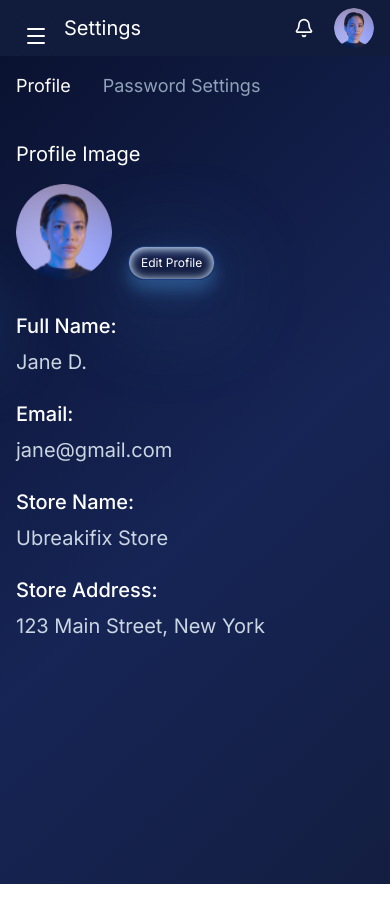
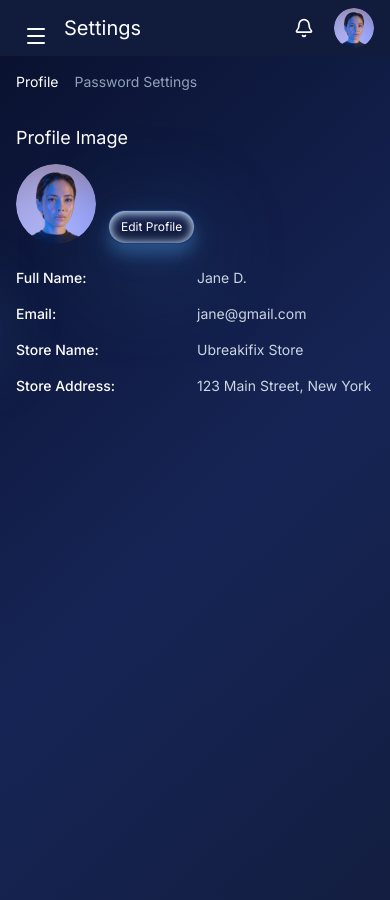
Before and after one commit to FyslAhmd/FAI-Assessment1, a React (Vite) app: page /settings in a window 390 px wide. Built offline with nearby package versions, Linux system fonts and the light colour scheme.

Commit message:
make settings responsive

```diff
--- a/src/pages/Settings.jsx
+++ b/src/pages/Settings.jsx
@@ -14,16 +14,16 @@ function Settings() {
 
   return (
     <div
-      className="min-h-screen -m-6 lg:-m-8 p-6 lg:p-8"
+      className="min-h-screen -m-4 sm:-m-6 lg:-m-8 p-4 sm:p-6 lg:p-8"
       style={{
         background:
           "linear-gradient(137.23deg, rgba(1.89, 5.94, 23.59, 1) -34.38%, rgba(22.25, 36.5, 85.6, 1) 54.595%, rgba(15, 23, 43, 1) 143.569%)",
       }}
     >
-      <div className="mb-8 flex gap-8">
+      <div className="mb-6 sm:mb-8 flex gap-4 sm:gap-8">
         <button
           onClick={() => setActiveTab("profile")}
-          className={`text-lg pb-2 transition-colors ${
+          className={`text-sm sm:text-lg pb-2 transition-colors ${
             activeTab === "profile" ? "text-white" : "text-slate-400"
           }`}
         >
@@ -31,7 +31,7 @@ function Settings() {
         </button>
         <button
           onClick={() => setActiveTab("password")}
-          className={`text-lg pb-2 transition-colors ${
+          className={`text-sm sm:text-lg pb-2 transition-colors ${
             activeTab === "password" ? "text-white" : "text-slate-400"
           }`}
         >
@@ -45,20 +45,20 @@ function Settings() {
           animate={{ opacity: 1, y: 0 }}
           transition={{ duration: 0.3 }}
         >
-          <div className="mb-8">
-            <p className="text-white text-xl mb-4">Profile Image</p>
-            <div className="flex items-end gap-4">
-              <div className="relative w-24 h-24">
+          <div className="mb-6 sm:mb-8">
+            <p className="text-white text-lg sm:text-xl mb-3 sm:mb-4">Profile Image</p>
+            <div className="flex items-end gap-3 sm:gap-4">
+              <div className="relative w-20 h-20 sm:w-24 sm:h-24">
                 <img
                   src="/profile.png"
                   alt="Profile"
-                  className="w-24 h-24 rounded-full"
+                  className="w-20 h-20 sm:w-24 sm:h-24 rounded-full"
                 />
                 {isEditMode && (
                   <button
-                    className="absolute -bottom-2 -right-2 w-10 h-10 rounded-lg flex items-center justify-center text-white transition-all hover:opacity-90 bg-[#81a1c7]"
+                    className="absolute -bottom-1 -right-1 sm:-bottom-2 sm:-right-2 w-8 h-8 sm:w-10 sm:h-10 rounded-lg flex items-center justify-center text-white transition-all hover:opacity-90 bg-[#81a1c7]"
                   >
-                    <Edit2 size={20} />
+                    <Edit2 size={16} className="sm:w-5 sm:h-5" />
                   </button>
                 )}
               </div>
@@ -82,37 +82,37 @@ function Settings() {
           </div>
 
           {!isEditMode ? (
-            <div className="space-y-6 max-w-3xl text-xl">
-              <div className="grid grid-cols-1 md:grid-cols-2 gap-2">
-                <p className="text-white font-medium">Full Name:</p>
-                <p className="text-slate-300">{formData.fullName}</p>
+            <div className="space-y-4 sm:space-y-6 max-w-3xl text-base sm:text-xl">
+              <div className="grid grid-cols-2 gap-1 sm:gap-2">
+                <p className="text-white font-medium text-sm sm:text-base">Full Name:</p>
+                <p className="text-slate-300 text-sm sm:text-base">{formData.fullName}</p>
               </div>
 
-              <div className="grid grid-cols-1 md:grid-cols-2 gap-2">
-                <p className="text-white font-medium">Email:</p>
-                <p className="text-slate-300">{formData.email}</p>
+              <div className="grid grid-cols-2 gap-1 sm:gap-2">
+                <p className="text-white font-medium text-sm sm:text-base">Email:</p>
+                <p className="text-slate-300 text-sm sm:text-base">{formData.email}</p>
               </div>
 
-              <div className="grid grid-cols-1 md:grid-cols-2 gap-2">
-                <p className="text-white font-medium">Store Name:</p>
-                <p className="text-slate-300">{formData.storeName}</p>
+              <div className="grid grid-cols-2 gap-1 sm:gap-2">
+                <p className="text-white font-medium text-sm sm:text-base">Store Name:</p>
+                <p className="text-slate-300 text-sm sm:text-base">{formData.storeName}</p>
               </div>
 
-              <div className="grid grid-cols-1 md:grid-cols-2 gap-2">
-                <p className="text-white font-medium">Store Address:</p>
-                <p className="text-slate-300">{formData.storeAddress}</p>
+              <div className="grid grid-cols-2 gap-1 sm:gap-2">
+                <p className="text-white font-medium text-sm sm:text-base">Store Address:</p>
+                <p className="text-slate-300 text-sm sm:text-base">{formData.storeAddress}</p>
               </div>
             </div>
           ) : (
             <div className="max-w-4xl">
-              <div className="grid grid-cols-1 md:grid-cols-2 gap-6 mb-8">
+              <div className="grid grid-cols-1 md:grid-cols-2 gap-4 sm:gap-6 mb-6 sm:mb-8">
                 <div>
-                  <label className="text-white mb-2 block">Full Name</label>
+                  <label className="text-white text-sm sm:text-base mb-1.5 sm:mb-2 block">Full Name</label>
                   <input
                     type="text"
                     value={formData.fullName}
                     onChange={(e) => setFormData({ ...formData, fullName: e.target.value })}
-                    className="w-full px-4 py-3 rounded-xl text-white outline-none"
+                    className="w-full px-3 sm:px-4 py-2.5 sm:py-3 rounded-xl text-sm sm:text-base text-white outline-none"
                     style={{
                       background: "rgba(10, 18, 42, 0.8)",
                       border: "1px solid rgba(43, 127, 255, 0.3)",
@@ -121,12 +121,12 @@ function Settings() {
                 </div>
 
                 <div>
-                  <label className="text-white mb-2 block">Email</label>
+                  <label className="text-white text-sm sm:text-base mb-1.5 sm:mb-2 block">Email</label>
                   <input
                     type="email"
                     value={formData.email}
                     onChange={(e) => setFormData({ ...formData, email: e.target.value })}
-                    className="w-full px-4 py-3 rounded-xl text-white outline-none"
+                    className="w-full px-3 sm:px-4 py-2.5 sm:py-3 rounded-xl text-sm sm:text-base text-white outline-none"
                     style={{
                       background: "rgba(10, 18, 42, 0.8)",
                       border: "1px solid rgba(43, 127, 255, 0.3)",
@@ -135,12 +135,12 @@ function Settings() {
                 </div>
 
                 <div>
-                  <label className="text-white mb-2 block">Store Name</label>
+                  <label className="text-white text-sm sm:text-base mb-1.5 sm:mb-2 block">Store Name</label>
                   <input
                     type="text"
                     value={formData.storeName}
                     onChange={(e) => setFormData({ ...formData, storeName: e.target.value })}
-                    className="w-full px-4 py-3 rounded-xl text-white outline-none"
+                    className="w-full px-3 sm:px-4 py-2.5 sm:py-3 rounded-xl text-sm sm:text-base text-white outline-none"
                     style={{
                       background: "rgba(10, 18, 42, 0.8)",
                       border: "1px solid rgba(43, 127, 255, 0.3)",
@@ -149,12 +149,12 @@ function Settings() {
                 </div>
 
                 <div>
-                  <label className="text-white mb-2 block">Store Address</label>
+                  <label className="text-white text-sm sm:text-base mb-1.5 sm:mb-2 block">Store Address</label>
                   <input
                     type="text"
                     value={formData.storeAddress}
                     onChange={(e) => setFormData({ ...formData, storeAddress: e.target.value })}
-                    className="w-full px-4 py-3 rounded-xl text-white outline-none"
+                    className="w-full px-3 sm:px-4 py-2.5 sm:py-3 rounded-xl text-sm sm:text-base text-white outline-none"
                     style={{
                       background: "rgba(10, 18, 42, 0.8)",
                       border: "1px solid rgba(43, 127, 255, 0.3)",
@@ -166,7 +166,7 @@ function Settings() {
               <div className="flex justify-center">
                 <button
                   onClick={() => setIsEditMode(false)}
-                  className="px-32 py-3 rounded-xl text-white font-bold text-2xl transition-all hover:opacity-90 bg-[#00C950]"
+                  className="px-16 sm:px-32 py-2.5 sm:py-3 rounded-xl text-white font-bold text-lg sm:text-2xl transition-all hover:opacity-90 bg-[#00C950]"
                 >
                   Save
                 </button>
```
